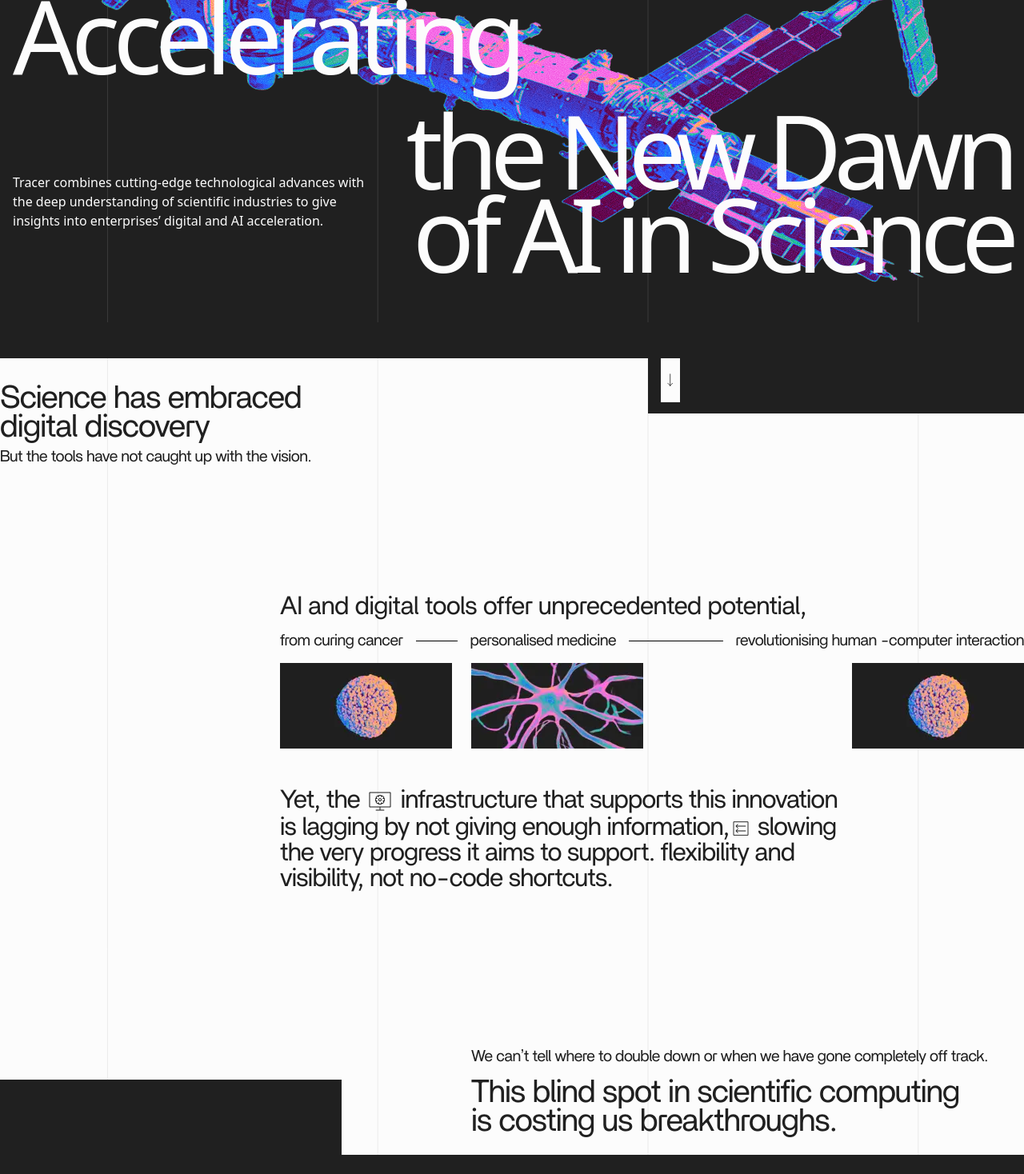
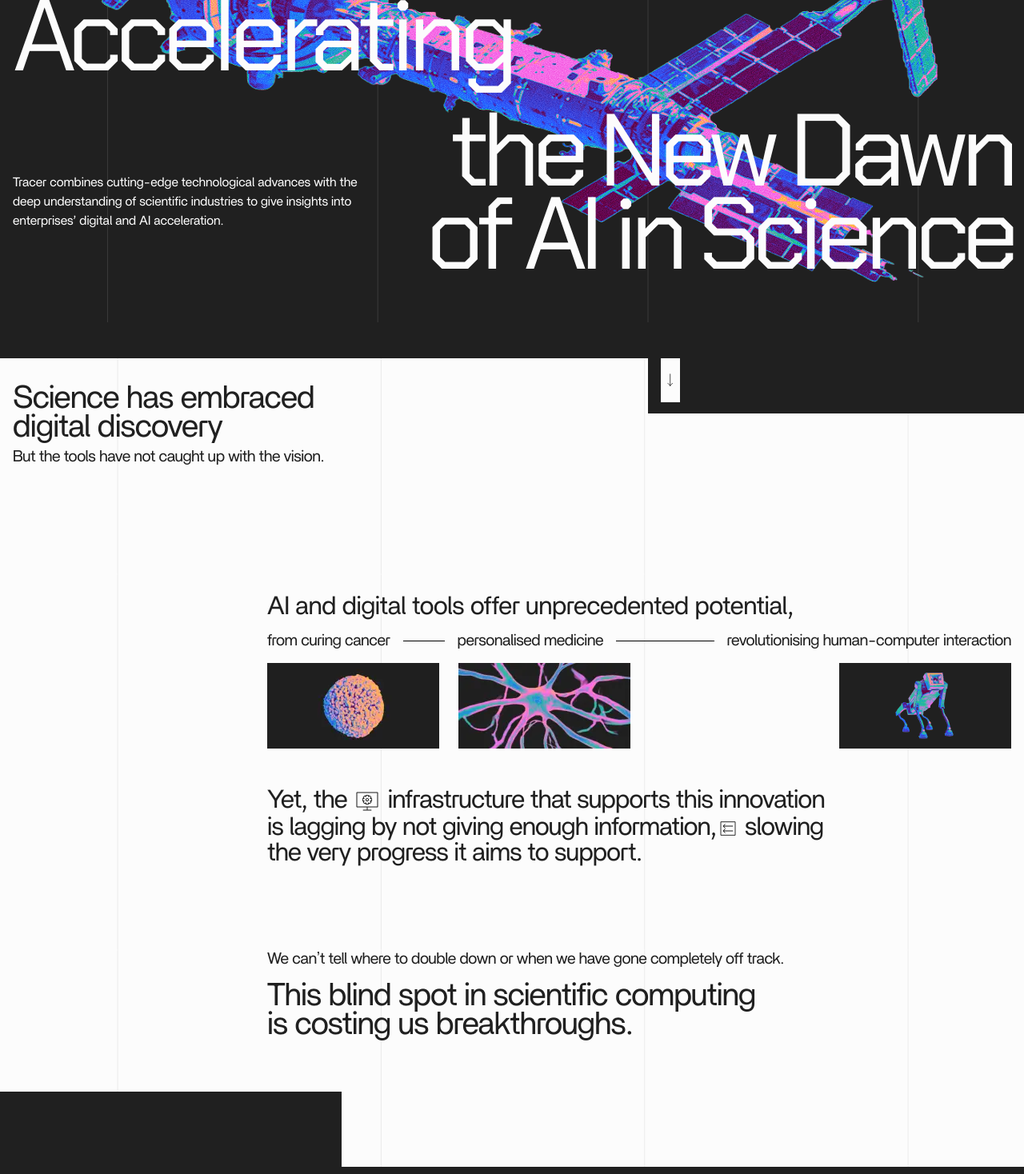
Before and after one commit to Tracer-Cloud/tracer-marketing-website-v3, a Next.js app: page / in a window 1280 px wide. Shown: the part 360-1828 px from the top of the page at 80% size. Built offline with nearby package versions, Linux system fonts and the light colour scheme.

Commit message:
fix: fixed issues from 1 to 12

```diff
--- a/src/app/globals.css
+++ b/src/app/globals.css
@@ -71,6 +71,7 @@
   --color-foreground: var(--foreground);
   --font-sans: var(--font-geist-sans);
   --font-mono: var(--font-geist-mono);
+  --font-chakra-petch: var(--font-chakra-petch);
   --font-britti-sans: var(--font-britti-sans);
   --color-sidebar-ring: var(--sidebar-ring);
   --color-sidebar-border: var(--sidebar-border);
@@ -209,7 +210,7 @@
 
 @layer base {
   * {
-    @apply border-border outline-ring/50;
+    @apply outline-ring/50 border-border;
   }
   body {
     @apply bg-background dark:bg-[#1e1e1e] text-foreground;
--- a/src/app/layout.tsx
+++ b/src/app/layout.tsx
@@ -1,5 +1,5 @@
 import type { Metadata } from "next";
-import { Geist, Geist_Mono } from "next/font/google";
+import { Geist, Geist_Mono, Chakra_Petch } from "next/font/google";
 import "./globals.css";
 import Header from "@/components/shared/navbar";
 import Footer from "@/components/shared/footer";
@@ -7,6 +7,11 @@
 const geistSans = Geist({
   variable: "--font-geist-sans",
   subsets: ["latin"],
+});
+const chakra_petch = Chakra_Petch({
+  variable: "--font-chakra-petch",
+  subsets: ["latin"],
+  weight: ["300", "400", "500", "600", "700"]
 });
 
 const geistMono = Geist_Mono({
@@ -27,7 +32,7 @@
   return (
     <html lang="en" className="dark">
       <body
-        className={`${geistSans.variable} ${geistMono.variable} antialiased min-h-screen`}
+        className={`${geistSans.variable} ${geistMono.variable} ${chakra_petch.variable} antialiased min-h-screen`}
       >
         <Header />
         {children}
--- a/src/components/RouteHome/digitalDiscoverySection.tsx
+++ b/src/components/RouteHome/digitalDiscoverySection.tsx
@@ -4,8 +4,8 @@
 
 const DigitalDiscoverySection = () => {
   return (
-    <section id="digitalDiscovery" className="relative overflow-y-clip bg-[#FCFCFC] text-[#202020]">
-      <div className="container_fluid bg-[url(/home/bg-lines.svg)] bg-contain bg-center bg-repeat-y pb-20 pt-16 md:pt-8 lg:pb-6">
+    <section id="digitalDiscovery" className="relative overflow-y-clip bg-[#FCFCFC] px-4 text-[#202020]">
+      <div className="container_fluid bg-[url(/home/bg-lines.svg)] bg-contain bg-center bg-repeat-y pb-20 pt-16 md:pt-8 lg:pb-40">
         <div className="w-full max-w-[390px]">
           <h3 className="font-britti-sans text-2xl font-normal leading-[0.9em] tracking-[-0.02em] text-[#202020] md:text-3xl lg:text-[40px]">
             Science has embraced digital discovery
@@ -26,7 +26,7 @@
                 <p className="inline-flex">personalised medicine</p>
                 <span className="flex h-px flex-1 bg-black"></span>
                 <p className="inline-flex">
-                  revolutionising human -computer interaction
+                  revolutionising human-computer interaction
                 </p>
               </div>
               <div className="flex flex-col gap-4 font-britti-sans text-base font-normal leading-[1.12em] tracking-[-0.01em] text-[#202020] md:flex-row lg:gap-6">
@@ -56,7 +56,7 @@
                     -computer interaction
                   </p>
                   <Image
-                    src={"/home/curing-cancer-image.webp"}
+                    src={"/home/dog-sna.png"}
                     alt="Curing cancer image"
                     width={215}
                     height={107}
@@ -76,17 +76,16 @@
             <span className="mx-0.5 inline-flex w-6 align-middle">
               <DualLeftArrowIcon />
             </span>{" "}
-            slowing the very progress it aims to support. flexibility and
-            visibility, not no-code shortcuts.
+            slowing the very progress it aims to support.
           </div>
         </div>
-        <div className="mt-14 max-w-[691px] md:ml-auto md:mt-36 lg:mt-[196px]">
+        <div className="mt-14 max-w-[930px] md:ml-auto md:mt-36 lg:mt-[106px]">
           <p className="font-britti-sans text-base font-normal leading-[1.12em] tracking-[-0.01em] text-[#202020] md:text-xl md:tracking-[-0.02em]">
             We canʼt tell where to double down or when we have gone completely
             off track.
           </p>
           <p className="mt-2 font-britti-sans text-2xl font-normal leading-[0.9em] tracking-[-0.02em] text-[#202020] md:mt-4 md:pr-12 md:text-3xl lg:text-[40px]">
-            This blind spot in scientific computing is costing us breakthroughs.
+            This blind spot in scientific computing <br className="hidden xl:flex" /> is costing us breakthroughs.
           </p>
         </div>
       </div>
--- a/src/components/RouteHome/faq.tsx
+++ b/src/components/RouteHome/faq.tsx
@@ -35,10 +35,10 @@
                         {item.question}
                       </p>
                       <div
-                        className={`overflow-hidden transition-all duration-500 ${openIndex === index ? "mt-4 max-h-[500px]" : "max-h-0"
+                        className={`overflow-hidden transition-all duration-500 ${openIndex === index ? "mt-5 max-h-[500px]" : "max-h-0"
                           }`}
                       >
-                        <p className="max-w-[763px] font-britti-sans text-base font-normal leading-[17px] text-foreground">
+                        <p className="max-w-[763px] font-britti-sans text-base font-normal leading-[18px] text-foreground">
                           {item.answer}
                         </p>
                       </div>
--- a/src/components/RouteHome/hero.tsx
+++ b/src/components/RouteHome/hero.tsx
@@ -12,7 +12,7 @@
           <h2 className="font-chakra-petch relative z-10 text-[clamp(3.5rem,10vw,8.5rem)] font-medium leading-none md:-translate-y-1/2 lg:absolute lg:bottom-0 lg:right-4 lg:text-right lg:font-normal lg:leading-[104px] lg:-tracking-[10px]">
             the New Dawn <br className="hidden md:block" /> of AI in Science
           </h2>
-          <div className="font-chakra-petch relative z-10 text-base lg:absolute lg:bottom-40 lg:left-4">
+          <div className="relative z-10 font-britti-sans text-base lg:absolute lg:bottom-40 lg:left-4">
             <p className="mt-4 text-sm md:max-w-[453px] md:text-base">
               Tracer combines cutting-edge technological advances with the deep
               understanding of scientific industries to give insights into
--- a/src/components/RouteHome/infrastructure-review.tsx
+++ b/src/components/RouteHome/infrastructure-review.tsx
@@ -56,7 +56,7 @@
                         {item.title}
                       </h4>
                       <p className="max-w-[490px] font-britti-sans text-sm font-normal leading-[17px] text-[#202020] md:text-base">
-                        {item.description}
+                        {item.description}.
                       </p>
                     </div>
                     <div className="w-[136px] md:w-[147px]">
--- a/src/components/RouteHome/unified-platform-overview.tsx
+++ b/src/components/RouteHome/unified-platform-overview.tsx
@@ -12,12 +12,12 @@
             {/* heading part */}
             <div className="space-y-6 px-4 md:space-y-12">
               <div className="space-y-6">
-                <span
+                <p
                   className="font-chakra-petch text-sm font-normal uppercase leading-[19px] text-[#202020] md:text-base"
                   style={{ letterSpacing: "-0.01em" }}
                 >
                   _A Unified Platform
-                </span>
+                </p>
                 <div className="space-y-2 md:space-y-4">
                   <h3
                     className="max-w-[658px] font-britti-sans text-[32px] font-normal leading-[30px] text-[#202020] md:text-[56px] md:leading-[48px]"
```
Also changed, not shown: public/home/dog-sna.png (added).
